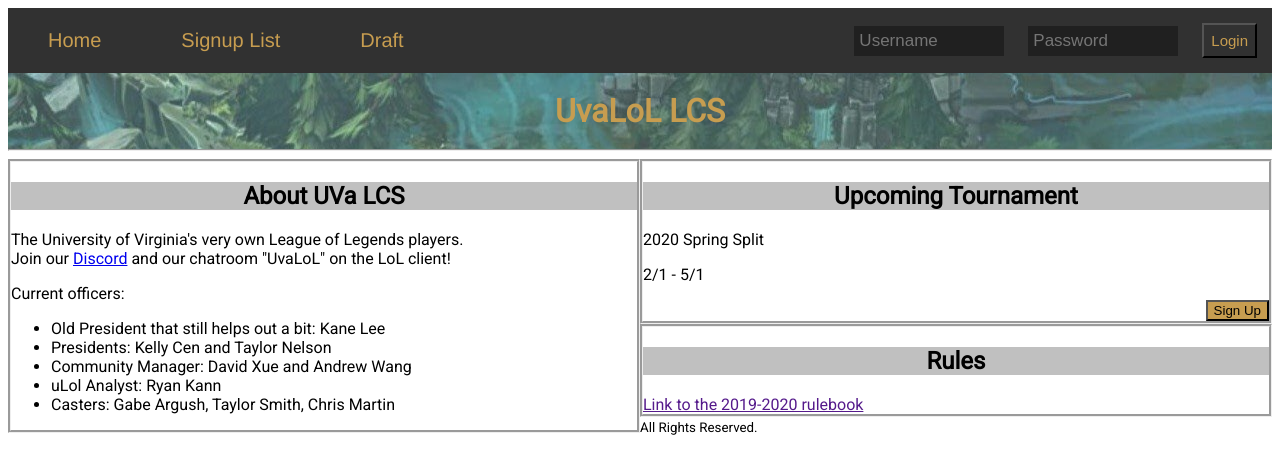
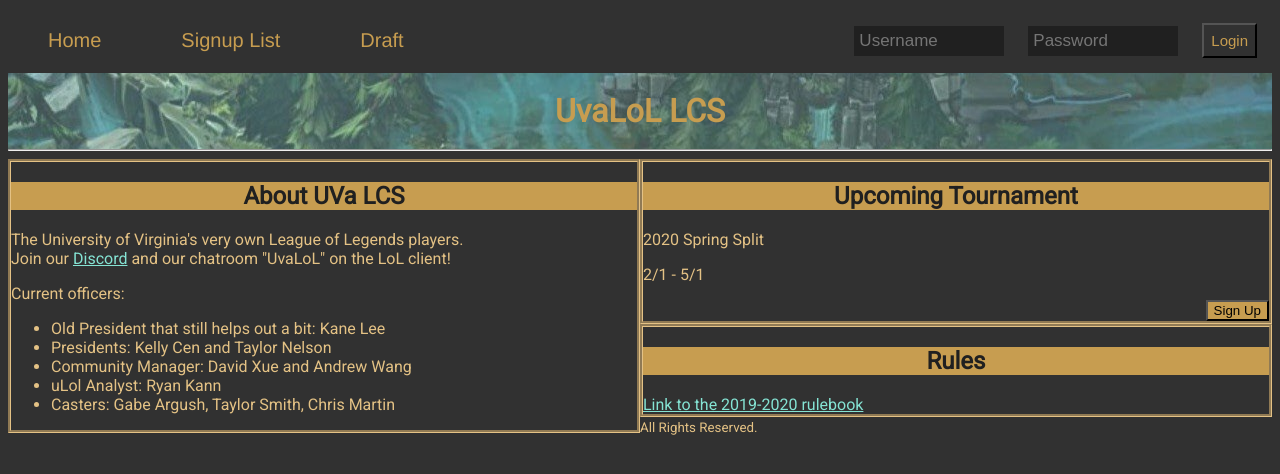
Before and after one commit to graceyehyunkim/WebPL-UVaLoL, a PHP site: page /home.html in a window 1280 px wide. Shown: the top 474 px of the page. Run offline with PHP 8.4, Linux system fonts and the light colour scheme.

Commit message:
style color consistency

```diff
--- a/assignment2/home.html
+++ b/assignment2/home.html
@@ -14,11 +14,13 @@
 
         body {
             font-family: Roboto;
+            color: rgb(228, 194, 133);
         }
 
         h2 {
             text-align: center;
-            background-color: silver;
+            color: rgb(32, 32, 32);
+            background-color: rgb(199, 157, 80);
         }
 
         nav {
@@ -28,6 +30,7 @@
 
         div[class=container] {
             border-style: groove;
+            border-color: rgb(228, 194, 133);
         }
 
         #col1 {
@@ -72,7 +75,7 @@
     })
 </script>
 
-<body>
+<body style= "background-color: rgb(49, 49, 49);">
     <header style= "background-image: url('navbar.jpg');">
         <!--Navbar-->
         <head>
@@ -115,7 +118,7 @@
         <!--About-->
         <div class="container">
             <h2>About UVa LCS</h2>
-            <p>The University of Virginia's very own League of Legends players. <br> Join our <a href="https://discord.gg/erFKKhc" id="discord">Discord</a> and our chatroom "UvaLoL" on the LoL client!</p> Current officers:
+            <p>The University of Virginia's very own League of Legends players. <br> Join our <a href="https://discord.gg/erFKKhc" style= "color: rgb(133, 228, 212);"id="discord">Discord</a> and our chatroom "UvaLoL" on the LoL client!</p> Current officers:
             <ul>
                 <li>Old President that still helps out a bit: Kane Lee</li>
                 <li>Presidents: Kelly Cen and Taylor Nelson</li>
@@ -140,7 +143,7 @@
         <div id="clear"></div>
         <div class="container">
             <h2>Rules</h2>
-            <a href="">Link to the 2019-2020 rulebook</a>
+            <a href="" style= "color: rgb(133, 228, 212);">Link to the 2019-2020 rulebook</a>
         </div>
     </div>
 
--- a/assignment2/list.css
+++ b/assignment2/list.css
@@ -2,6 +2,7 @@
     text-align: center;
     font-family: Arial;
     font-size: 20px;
+    color: black;
 }
 
 #signup-list table {
@@ -28,15 +29,16 @@
     border: 1px solid black;
     font-family: Arial;
     font-size: 14px;
-    background-color: rgb(233, 233, 233);
+    background-color: rgb(32, 32, 32);
 }
 
 .list-element td {
     padding: 0.5%;
     height: 30px;
-    border: 1px solid black;
+    border: 1px solid rgb(199, 157, 80);
     font-family: Arial;
     font-size: 14px;
+    color: rgb(228, 194, 133);
 }
 
 .info {
--- a/assignment2/list.html
+++ b/assignment2/list.html
@@ -7,7 +7,7 @@
     <title>UVaLoL</title>
 </head>
 
-<body>
+<body style= "background-color: rgb(49, 49, 49);">
     <header style= "background-image: url('navbar.jpg');">
         <!--Navbar-->
         <head>
--- a/assignment2/signupform.html
+++ b/assignment2/signupform.html
@@ -14,10 +14,12 @@
 
         body {
             font-family: Roboto;
+            color: rgb(228, 194, 133);
         }
 
         h1 {
             text-align: center;
+            color: rgb(199, 157, 80);
         }
 
         .container {
@@ -33,7 +35,7 @@
         }
 
         #submitbtn {
-            background-color: #76D7C4;
+            background-color: rgb(199, 157, 80);
         }
 
         .submitbtn:hover {
@@ -81,7 +83,7 @@
 </script>
 
 
-<body onload="setFocus()">
+<body onload="setFocus()" style= "background-color: rgb(49, 49, 49);">
     <header style= "background-image: url('navbar.jpg');">
         <!--Navbar-->
         <head>
```
